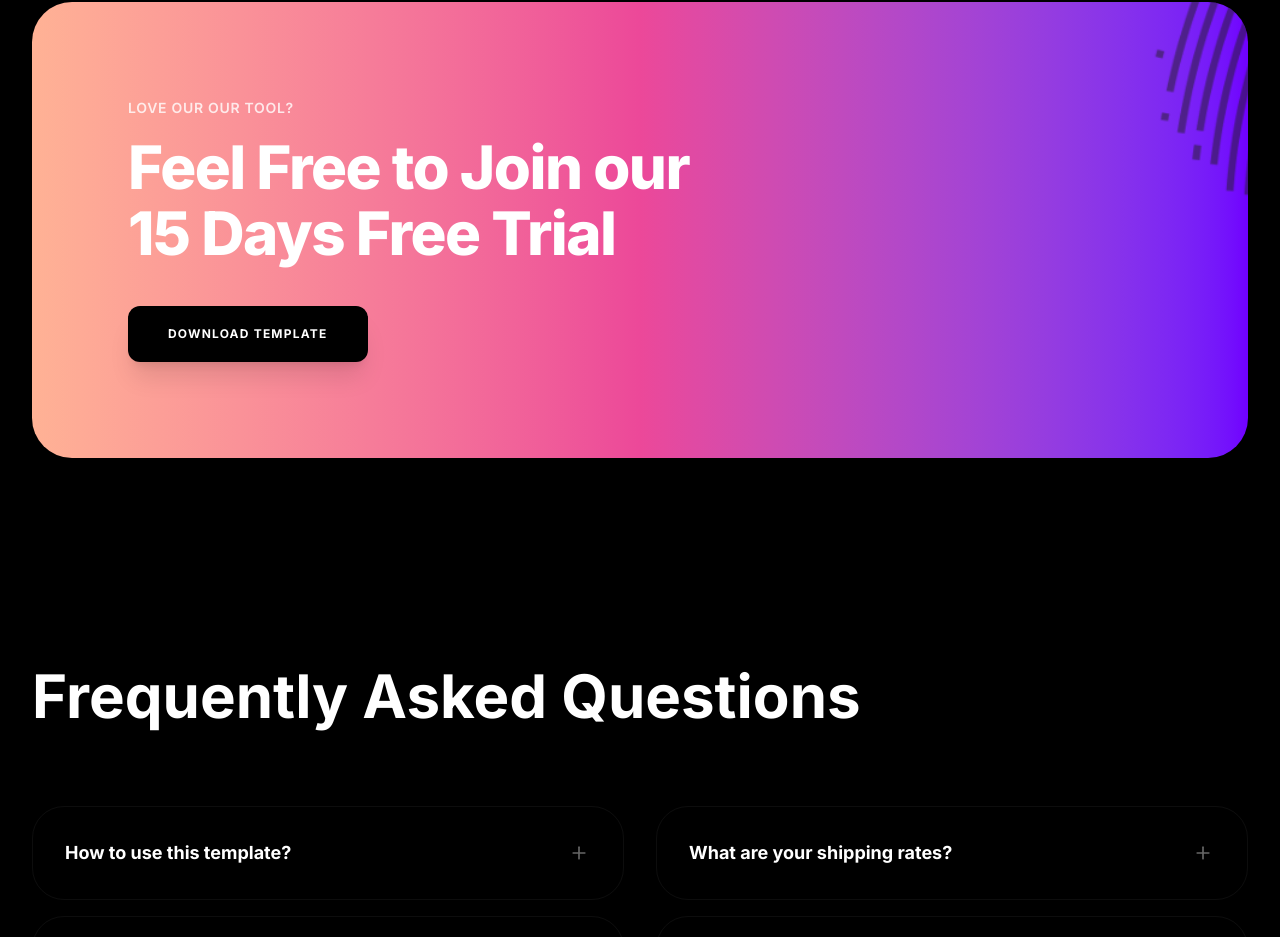
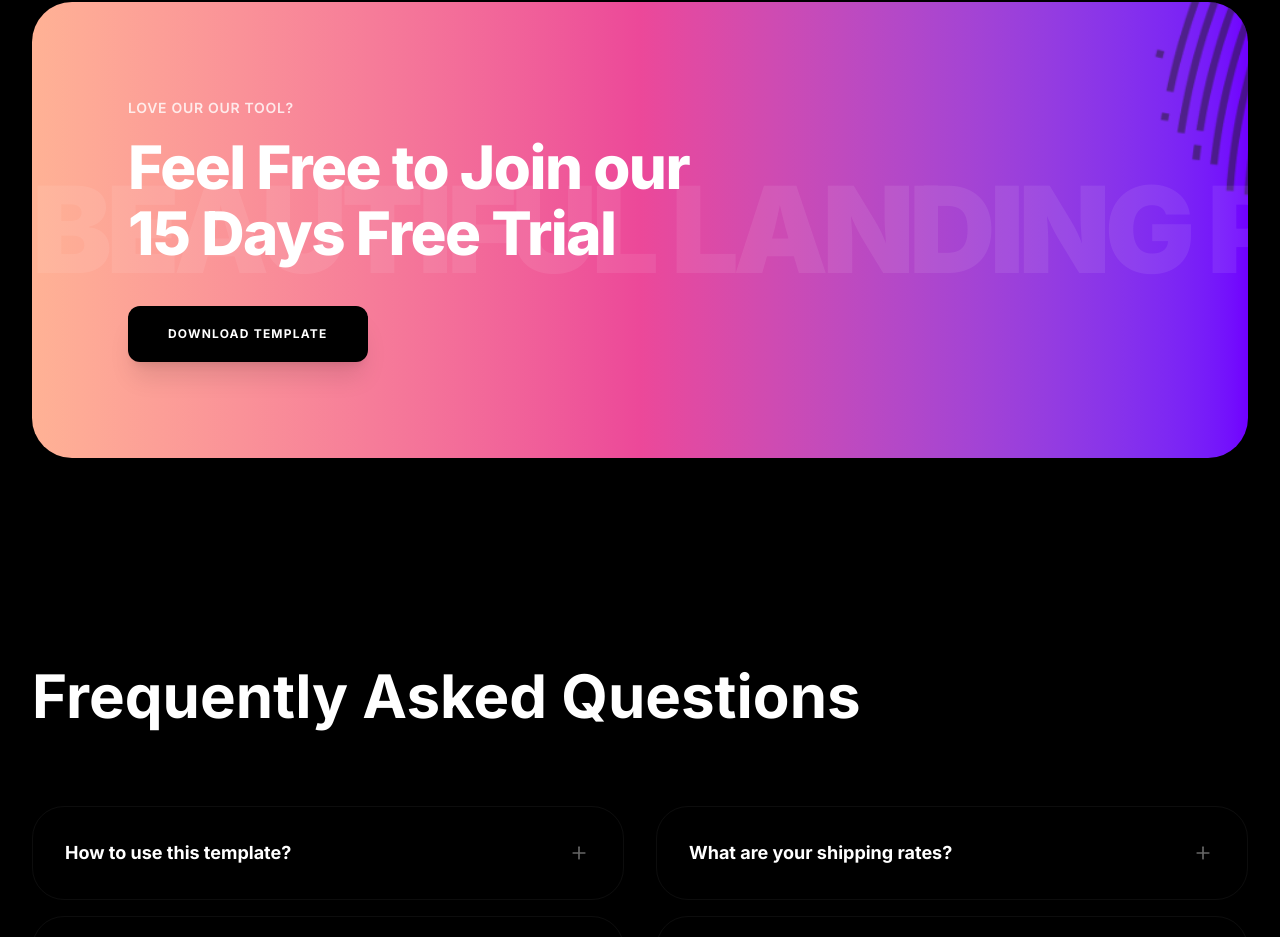
Before and after one commit to swarajladke/SaaS-Landing-Page, a Next.js app: page / in a window 1280 px wide. Shown: the part 6289-7226 px from the top of the page. Built offline with nearby package versions, Linux system fonts and the light colour scheme.

Commit message:
Final CTA Polish - Added background typography layer for exact Figma 1:1 match

```diff
--- a/src/components/landing/CTA.tsx
+++ b/src/components/landing/CTA.tsx
@@ -22,6 +22,12 @@ export function CTA() {
                         />
                     </div>
 
+                    <div className="absolute top-1/2 left-1/2 -translate-x-1/2 -translate-y-1/2 w-full text-center z-0 opacity-[0.08] select-none pointer-events-none whitespace-nowrap">
+                        <span className="text-[120px] font-black text-white uppercase tracking-tighter">
+                            Beautiful Landing Page for You
+                        </span>
+                    </div>
+
                     <div className="relative z-10 max-w-xl">
                         <p className="text-white/80 font-semibold mb-4 uppercase tracking-wider text-sm">Love our Our Tool?</p>
                         <h2 className="text-4xl md:text-6xl font-extrabold mb-10 leading-[1.1] tracking-tight">
```
